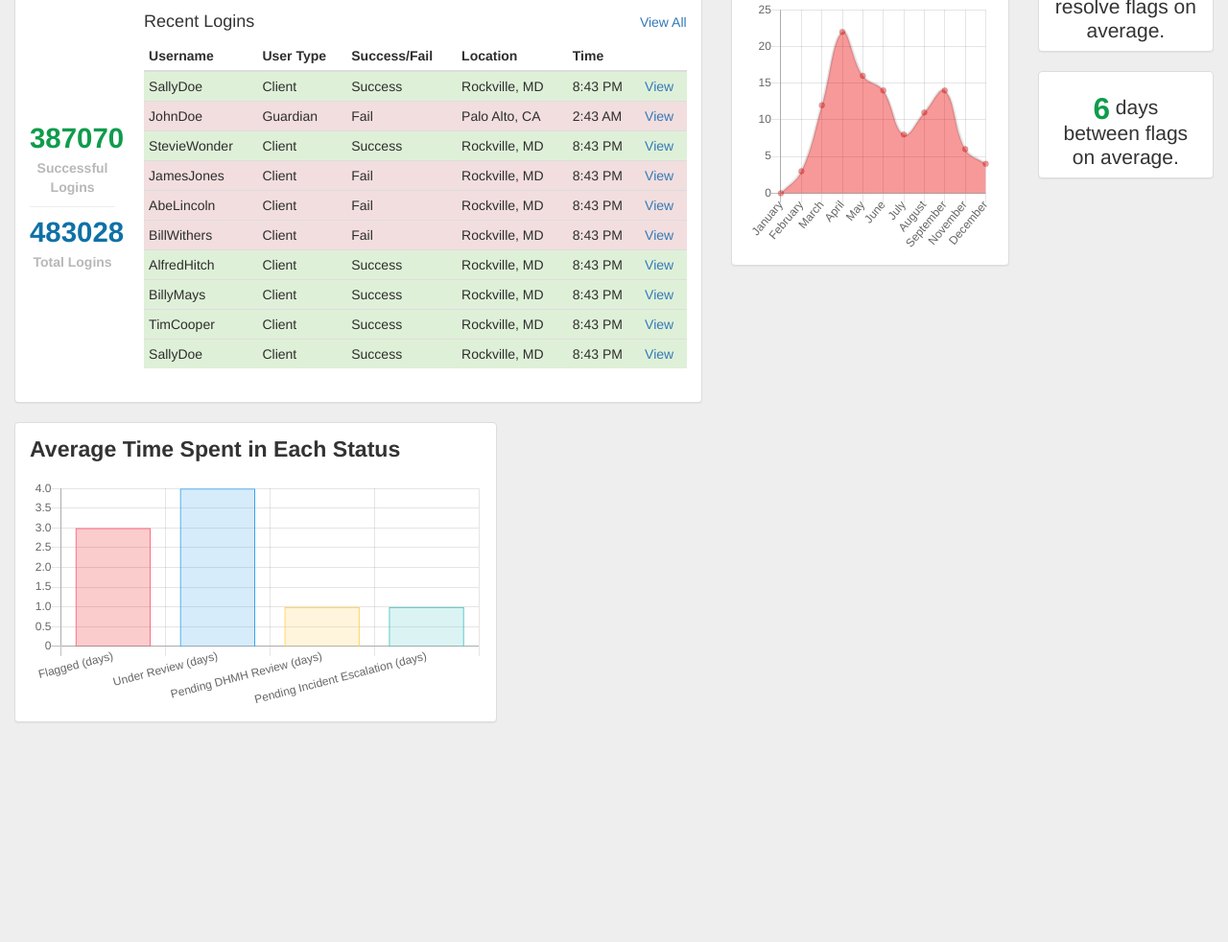
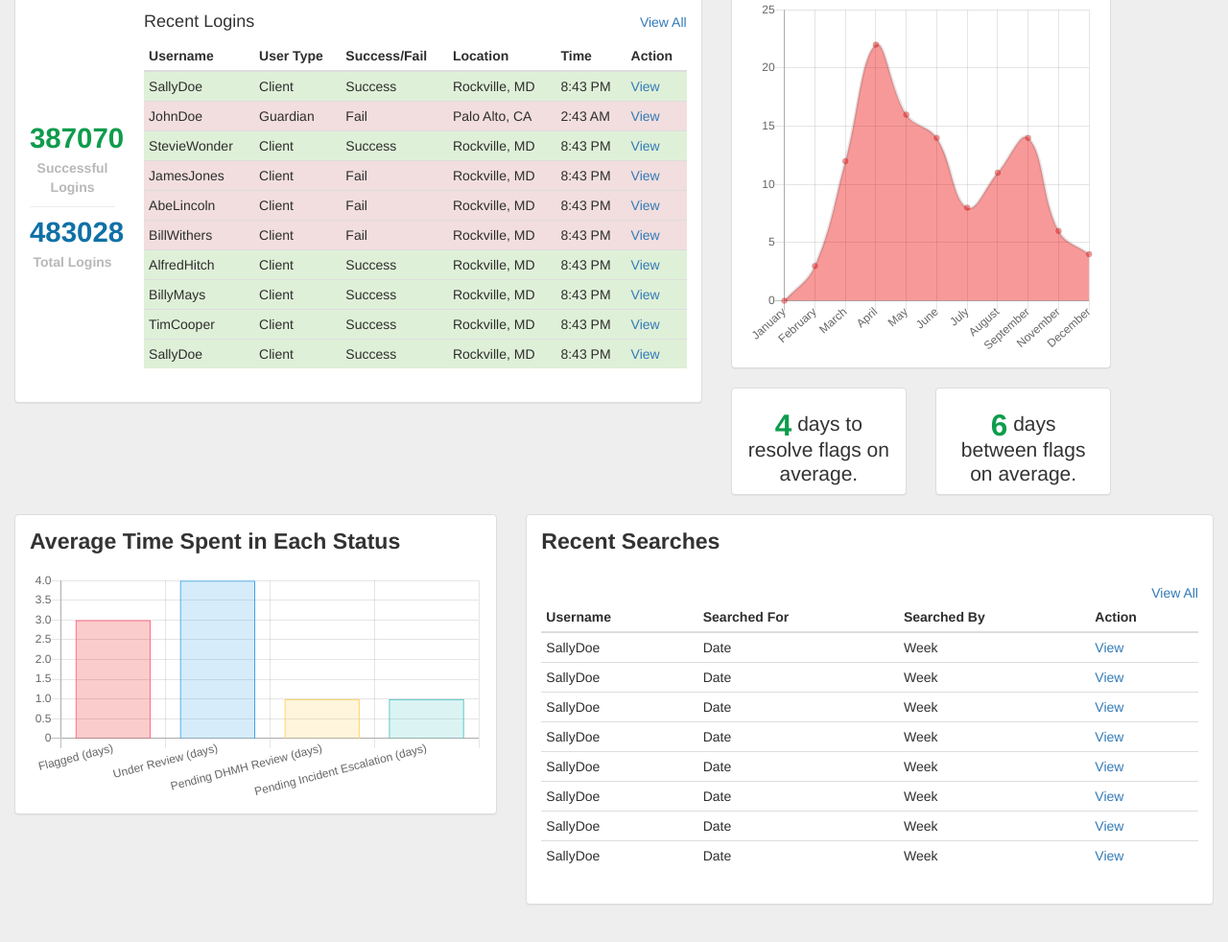
Before and after one commit to christianhfei/teft2_dashboard, a website: page index.html in a window 1280 px wide. Shown: the part 128-1110 px from the top of the page at 96% size. Before the commit the page ends 921 px from the top, so only its background shows below. Drawn offline with nearby package versions, Linux system fonts and the light colour scheme.

Commit message:
Added recent searches table

```diff
--- a/index.html
+++ b/index.html
@@ -75,7 +75,6 @@
                   </div>
                   <div class="table-responsive">
                     <table class="table table-condensed">
-
                       <thead>
                         <tr>
                           <th>Username</th>
@@ -83,7 +82,7 @@
                           <th>Success/Fail</th>
                           <th>Location</th>
                           <th>Time</th>
-                          <th>&nbsp;</th>
+                          <th>Action</th>
                         </tr>
                       </thead>
                       <tbody>
@@ -175,8 +174,9 @@
             </div>
           </div>
         </div><!-- /end Login Card -->
+
         <!-- Frequency of Flags Chart -->
-        <div class="col-xs-12 col-sm-5 col-md-3 col-lg-3">
+        <div class="col-xs-12 col-sm-5 col-md-3 col-lg-4">
           <div class="panel panel-default">
             <div class="panel-body">
               <div class="row">
@@ -215,7 +215,7 @@
         </div>
 
       </div><!-- /end first row -->
-      <div class="row ">
+      <div class="row">
         <div class="col-xs-12 col-sm-7 col-md-6 col-lg-5 timeAtEachStatus">
           <div class="panel panel-default">
             <div class="panel-body">
@@ -227,6 +227,82 @@
               <div class="row">
                 <div class="col-xs-12 col-sm-12 col-md-12 col-lg-12">
                   <canvas id="timeAtEachStatus"></canvas>
+                </div>
+              </div>
+            </div>
+          </div>
+        </div>
+        <div class="col-xs-12 col-sm-5 col-md-6 col-lg-7 recentSearches">
+          <div class="panel panel-default">
+            <div class="panel-body">
+              <div class="row">
+                <div class="col-xs-12 col-sm-12 col-md-12 col-lg-12">
+                  <h3>Recent Searches</h3>
+                  <span class="pull-right"><a href="#">View All</a></span>
+                </div>
+              </div>
+              <div class="row">
+                <div class="col-xs-12 col-sm-12 col-md-12 col-lg-12">
+                  <div class="table-responsive">
+                    <table class="table table-condensed">
+                      <thead>
+                        <th>Username</th>
+                        <th>Searched For</th>
+                        <th>Searched By</th>
+                        <th>Action</th>
+                      </thead>
+                      <tbody>
+                        <tr>
+                          <td>SallyDoe</td>
+                          <td>Date</td>
+                          <td>Week</td>
+                          <td><a href="#">View</a></td>
+                        </tr>
+                        <tr>
+                          <td>SallyDoe</td>
+                          <td>Date</td>
+                          <td>Week</td>
+                          <td><a href="#">View</a></td>
+                        </tr>
+                        <tr>
+                          <td>SallyDoe</td>
+                          <td>Date</td>
+                          <td>Week</td>
+                          <td><a href="#">View</a></td>
+                        </tr>
+                        <tr>
+                          <td>SallyDoe</td>
+                          <td>Date</td>
+                          <td>Week</td>
+                          <td><a href="#">View</a></td>
+                        </tr>
+                        <tr>
+                          <td>SallyDoe</td>
+                          <td>Date</td>
+                          <td>Week</td>
+                          <td><a href="#">View</a></td>
+                        </tr>
+                        <tr>
+                          <td>SallyDoe</td>
+                          <td>Date</td>
+                          <td>Week</td>
+                          <td><a href="#">View</a></td>
+                        </tr>
+                        <tr>
+                          <td>SallyDoe</td>
+                          <td>Date</td>
+                          <td>Week</td>
+                          <td><a href="#">View</a></td>
+                        </tr>
+                        <tr>
+                          <td>SallyDoe</td>
+                          <td>Date</td>
+                          <td>Week</td>
+                          <td><a href="#">View</a></td>
+                        </tr>
+                      </tbody>
+                    </table>
+                  </div>
                 </div>
               </div>
             </div>
```
Also changed, not shown: 1 other file.
